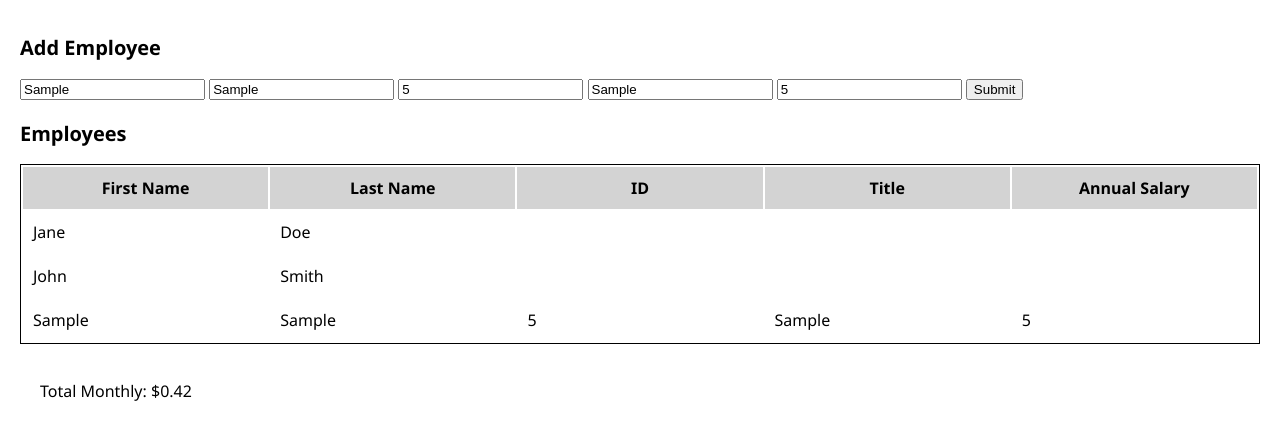
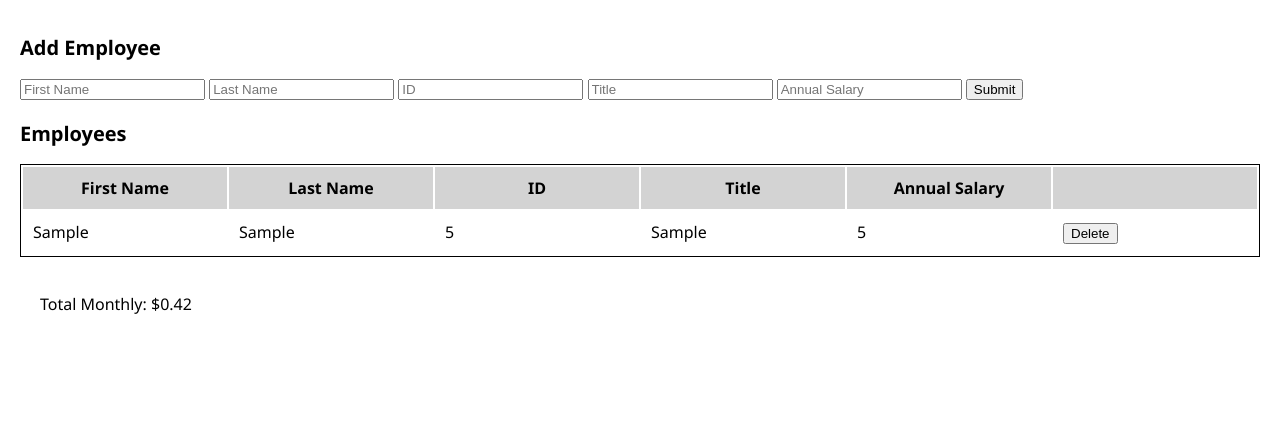
Before and after one commit to louimart/weekend-salary-calculator, a website: page index.html in a window 1280 px wide. Both pictures are taken after typing "Sample", "Sample", "5", "Sample", "5" into the empty fields and a click on the button "Submit". Shown: the part 98-538 px from the top of the page. Drawn offline with Linux system fonts and the light colour scheme.

Commit message:
css over-budget needs correcting to change the footer, not <p>. Clear form workign

```diff
--- a/index.html
+++ b/index.html
@@ -64,17 +64,11 @@
             <th>ID</th>
             <th>Title</th>
             <th>Annual Salary</th>
+            <th> </th>
           </tr>
         </thead>
         <tbody id="employeeList">
-          <tr class="employee">
-            <td>Jane</td>
-            <td>Doe</td>
-          </tr>
-          <tr>
-            <td>John</td>
-            <td>Smith</td>
-          </tr>
+          <!-- each submitted employee is added here as individual <tr> -->
         </tbody>
       </table>
     </section>
--- a/script.js
+++ b/script.js
@@ -27,15 +27,43 @@ function submitEmployee(eventObj) {
         <td>${idInput.value}</td>
         <td>${titleInput.value}</td>
         <td>${annualSalaryInput.value}</td>
+        <td><button onclick="removeEmployee(event)">Delete</button></td>
     </tr>
     `;
     console.log(employee);
 
+    // calculating Total Monthly cost
     totalMonthly = (totalMonthly + Number(annualSalaryInput.value / 12));
     console.log(totalMonthly);
-    const totalSalary = document.querySelector('.totalMonthly');
-    if(totalSalary >= 20000){
-        totalSalary.innerHTML = `<p class="over-budget">Total Monthly: $${totalMonthly.toFixed(2)}</p>`
+
+    // calculating total over budget amount for reference
+    totalOverBudget = totalMonthly - 20000;
+    console.log(totalOverBudget);
+
+    // using if-else statement to display total
+    const totalMonthlyDisplay = document.querySelector('.totalMonthly');
+    if(totalMonthly >= 20000){
+        console.log('larger than 20,000')
+        totalMonthlyDisplay.innerHTML = `<p class="over-budget">Total Monthly: $${totalMonthly.toFixed(2)} (!!! $${totalOverBudget.toFixed(2)} over budget !!!)</p>`;
+    } else {
+        console.log('lower than 20,000')
+        totalMonthlyDisplay.innerHTML = `<p class="totalMonthly">Total Monthly: $${totalMonthly.toFixed(2)}</p>`;
     }
-    totalSalary.innerHTML = `<p class="totalMonthly">Total Monthly: $${totalMonthly.toFixed(2)}</p>`
+    console.log(totalMonthlyDisplay);
+
+    clearForm();
 }
+
+function removeEmployee(event) {
+    employeeElement = event.target.parentElement.parentElement;
+    console.log(employeeElement);
+    employeeElement.remove();
+}
+
+function clearForm() {
+    firstNameInput.value = ''
+    lastNameInput.value = ''
+    idInput.value = ''
+    titleInput.value = ''
+    annualSalaryInput.value = ''
+}
--- a/style.css
+++ b/style.css
@@ -39,7 +39,7 @@ th {
     /* border: 1px solid #253240; */
     padding: 10px;
     margin: 0;
-    width: 20%;
+    width: 150px;
 }
 
 p {
```
